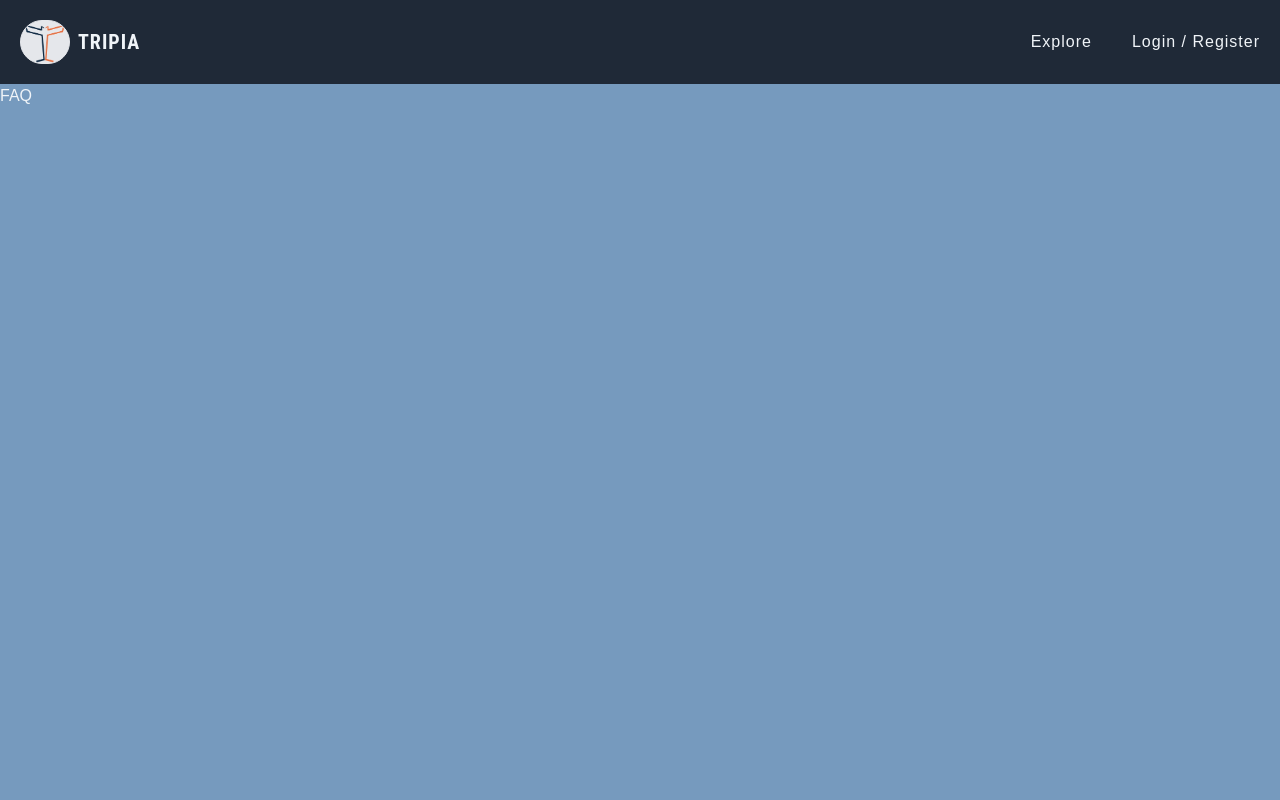
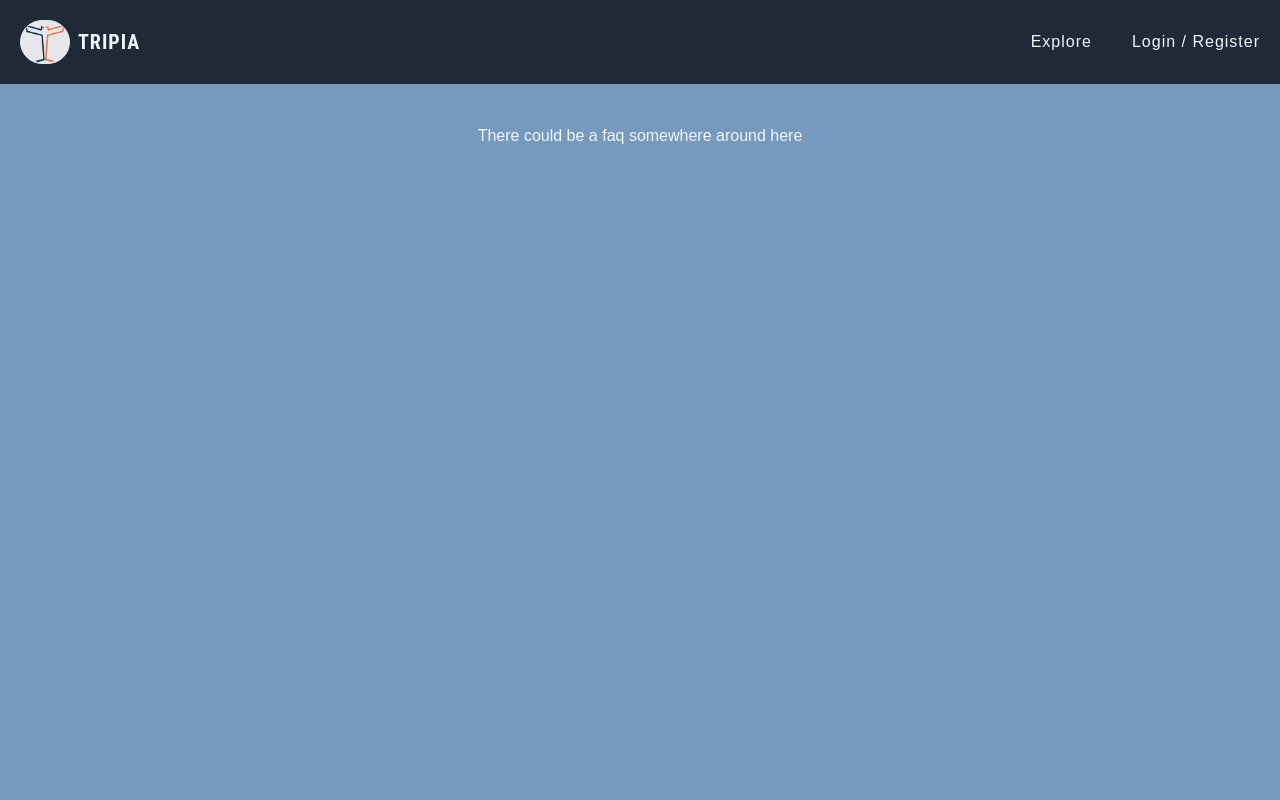
Before and after one commit to Ayrow/tripia, a React (Create React App) app in the folder client/: page /faq in a window 1280 px wide. Shown: the top 800 px of the page. Built offline with nearby package versions, Linux system fonts and the light colour scheme.

Commit message:
fixed cors and some design issues

```diff
--- a/client/src/components/HeroLanding.js
+++ b/client/src/components/HeroLanding.js
@@ -7,7 +7,7 @@ const HeroLanding = () => {
   const { user } = useUserContext();
   return (
     <header
-      className='grid md:grid-cols-2 relative h-screen w-full'
+      className='grid md:grid-cols-2 relative h-full w-full'
       style={{
         backgroundImage: `url(${bgVector})`,
         backgroundPosition: 'center',
--- a/client/src/pages/FAQ.js
+++ b/client/src/pages/FAQ.js
@@ -1,4 +1,8 @@
 const FAQ = () => {
-  return <div className='h-screen'>FAQ</div>;
+  return (
+    <div className='h-screen p-10'>
+      <p className='text-center'>There could be a faq somewhere around here</p>
+    </div>
+  );
 };
 export default FAQ;
--- a/client/src/pages/LandingPage.js
+++ b/client/src/pages/LandingPage.js
@@ -11,7 +11,7 @@ const LandingPage = () => {
   }, []);
 
   return (
-    <Fragment>
+    <section className='h-screen'>
       <HeroLanding />
       <div className='my-10'>
         <h2 className=' text-3xl text-center pb-5'>Most saved trips</h2>
@@ -21,7 +21,7 @@ const LandingPage = () => {
           })}
         </div>
       </div>
-    </Fragment>
+    </section>
   );
 };
 export default LandingPage;
--- a/package.json
+++ b/package.json
@@ -6,8 +6,8 @@
   "type": "module",
   "scripts": {
     "start": "node server.js",
-    "server": "nodemon server.js",
-    "client": "npm start --prefix ./client",
+    "server": "nodemon server --ignore client",
+    "client": "npm start --prefix client",
     "dev": "concurrently --kill-others-on-fail \"npm start\" \"npm run client\""
   },
   "repository": {
```
Also changed, not shown: 1 other file (tests, documents, lock files or other folders).
